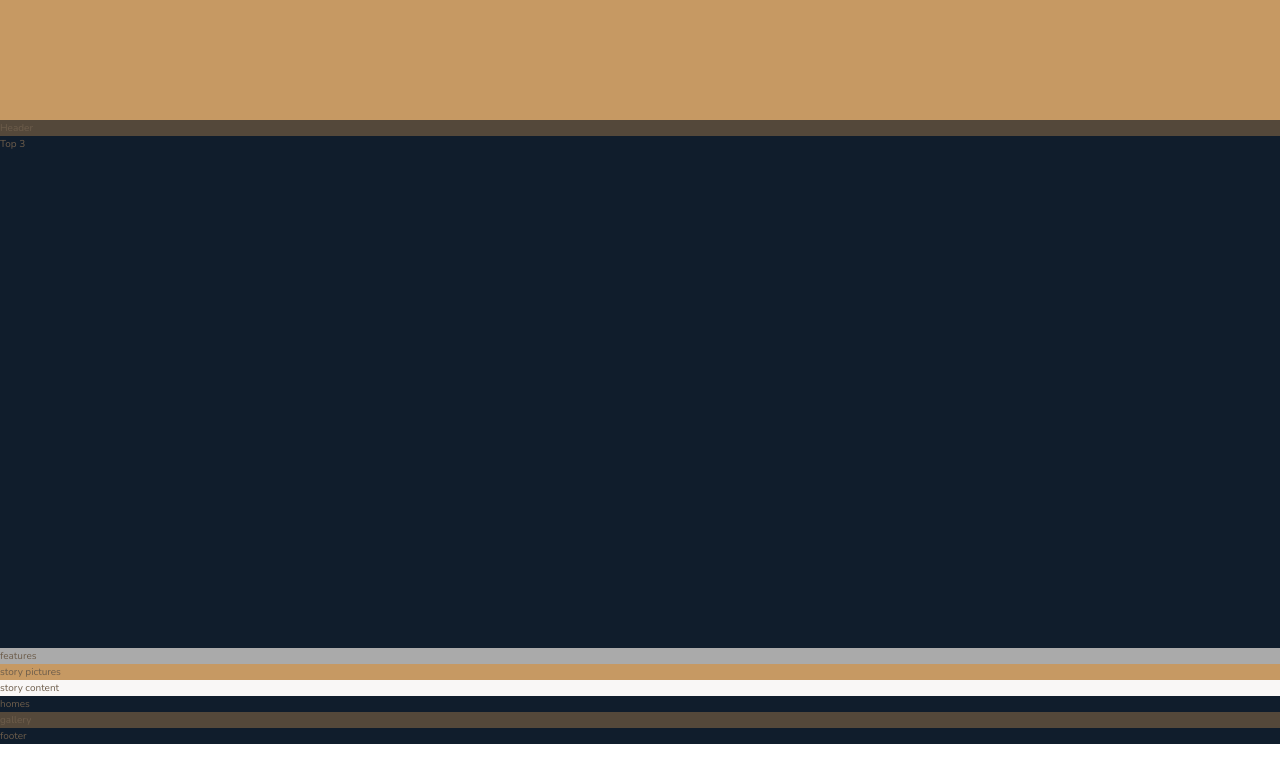
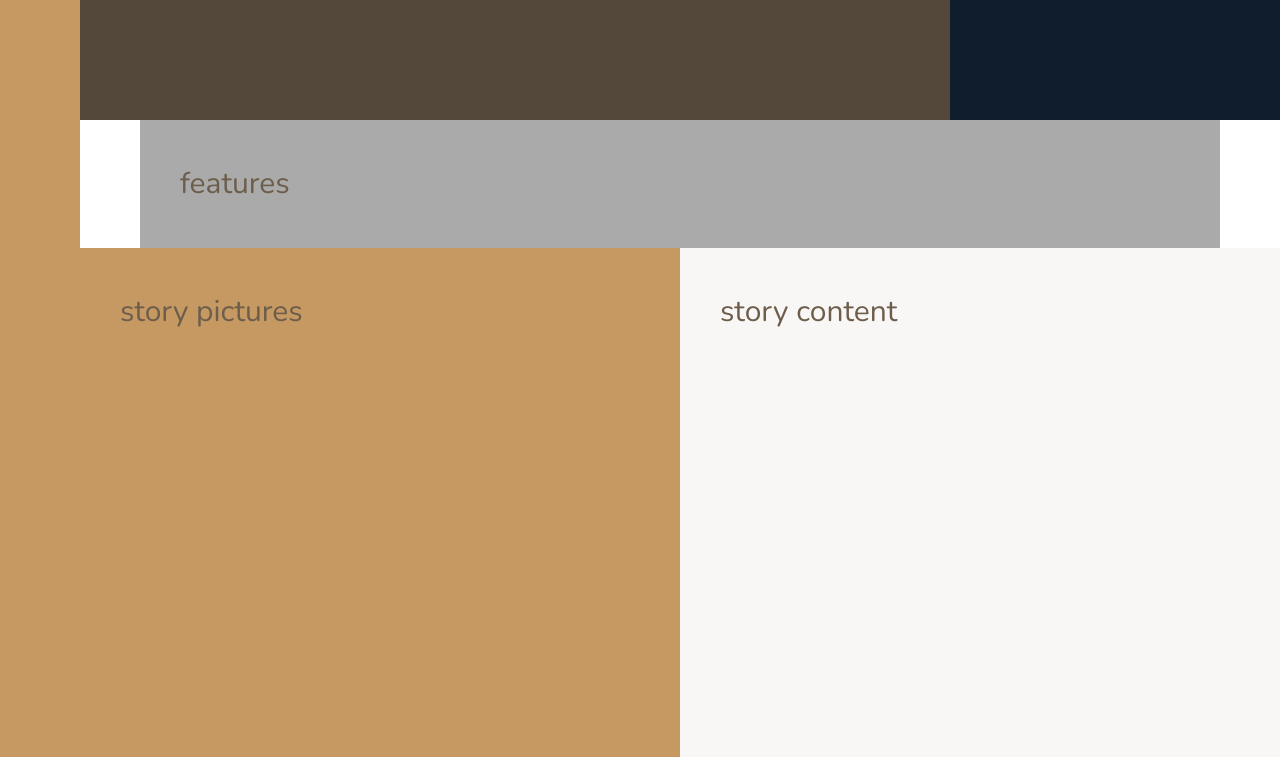
Before and after one commit to nicole-nam/nexter, a website: page starter/index.html in a window 1280 px wide. Shown: the part 520-1277 px from the top of the page. Drawn offline with nearby package versions, Linux system fonts and the light colour scheme.

Commit message:
add overall grid layout for the whole page

```diff
--- a/starter/sass/_base.scss
+++ b/starter/sass/_base.scss
@@ -37,4 +37,15 @@
 .container {
   display: grid;
   grid-template-rows: 80vh min-content 40vw repeat(3, min-content);
+  grid-template-columns:
+    [sidebar-start]8rem[sidebar-end full-start] minmax(
+      6rem,
+      1fr
+    ) [center-start]repeat(8, [col-start] minmax(min-content, 14rem) [col-end])
+    [center-end] minmax(6rem, 1fr) [full-end];
+
+  & > * {
+    padding: 4rem;
+    font-size: 3rem;
+  }
 }
--- a/starter/sass/_features.scss
+++ b/starter/sass/_features.scss
@@ -1,3 +1,4 @@
 .features {
   background-color: $color-grey-light-2;
+  grid-column: center-start / center-end;
 }
--- a/starter/sass/_footer.scss
+++ b/starter/sass/_footer.scss
@@ -1,3 +1,4 @@
 .footer {
   background-color: $color-secondary;
+  grid-column: full-start / full-end;
 }
--- a/starter/sass/_gallery.scss
+++ b/starter/sass/_gallery.scss
@@ -1,3 +1,4 @@
 .gallery {
   background-color: $color-grey-dark-1;
+  grid-column: full-start / full-end;
 }
--- a/starter/sass/_header.scss
+++ b/starter/sass/_header.scss
@@ -1,3 +1,4 @@
 .header{
     background-color: $color-grey-dark-1;
+    grid-column: full-start / col-end 6;
 }
--- a/starter/sass/_homes.scss
+++ b/starter/sass/_homes.scss
@@ -1,3 +1,4 @@
 .homes{
 background-color: $color-secondary;
+grid-column: center-start / center-end;
 }
--- a/starter/sass/_realtors.scss
+++ b/starter/sass/_realtors.scss
@@ -1,3 +1,4 @@
-.realtors{
-    background-color: $color-secondary;
+.realtors {
+  background-color: $color-secondary;
+  grid-column: col-start 7 / full-end;
 }
--- a/starter/sass/_sidebar.scss
+++ b/starter/sass/_sidebar.scss
@@ -1,3 +1,5 @@
 .sidebar {
     background-color: $color-primary;
+    grid-column: sidebar-start / sidebar-end;
+    grid-row: 1 / -1;
 }
--- a/starter/sass/_story.scss
+++ b/starter/sass/_story.scss
@@ -1,9 +1,11 @@
 .story {
   &__pictures {
     background-color: $color-primary;
+    grid-column: full-start / col-end 4;
   }
 
   &__content {
     background-color: $color-grey-light-1;
+    grid-column: col-start 5 / full-end;
   }
 }
```
Also changed, not shown: starter/sass/main.css, 1 other file.
